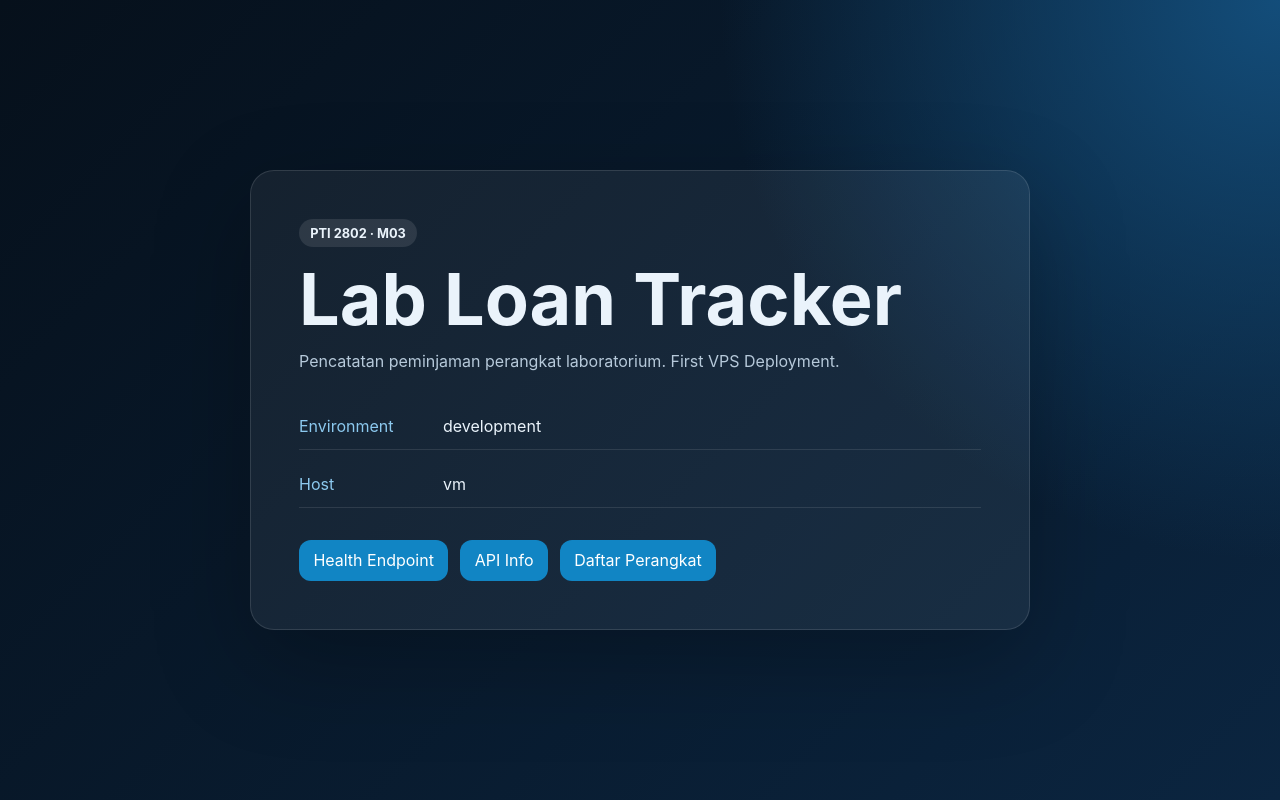
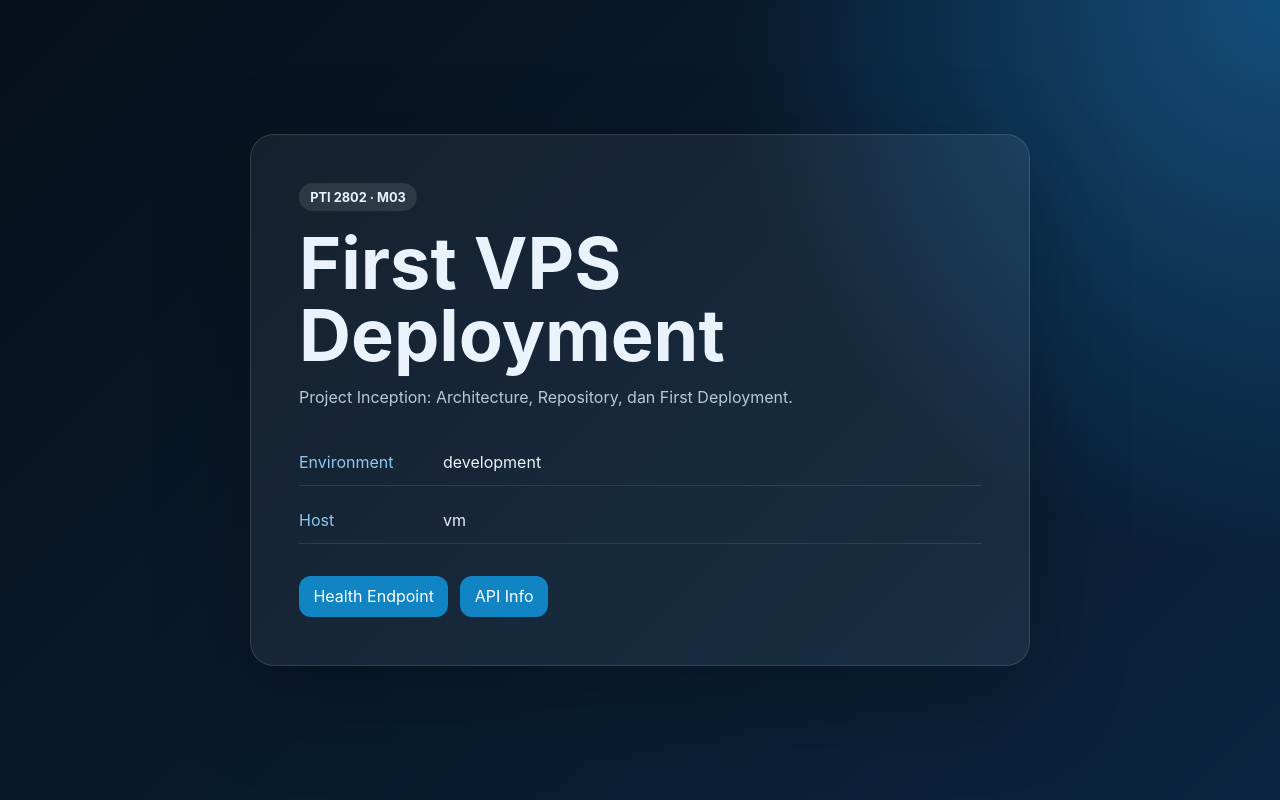
Before and after one commit to gistieg/cc-25832072008-lab-loan-tracker, a Flask app: page / in a window 1280 px wide. Run offline with Flask 3, Linux system fonts and the light colour scheme.

Commit message:
Update title and description in index.html

```diff
--- a/templates/index.html
+++ b/templates/index.html
@@ -3,15 +3,15 @@
 <head>
   <meta charset="utf-8">
   <meta name="viewport" content="width=device-width, initial-scale=1">
-  <meta name="description" content="Lab Loan Tracker - Cloud Computing PTI 2802">
-  <title>Lab Loan Tracker — M03</title>
+  <meta name="description" content="Cloud Computing PTI 2802 First Deployment">
+  <title>Cloud Project — M03</title>
   <link rel="stylesheet" href="{{ url_for('static', filename='style.css') }}">
 </head>
 <body>
   <main class="shell">
     <span class="badge">PTI 2802 · M03</span>
-    <h1>Lab Loan Tracker</h1>
-    <p class="lead">Pencatatan peminjaman perangkat laboratorium. First VPS Deployment.</p>
+    <h1>First VPS Deployment</h1>
+    <p class="lead">Project Inception: Architecture, Repository, dan First Deployment.</p>
 
     <dl>
       <div><dt>Environment</dt><dd>{{ app_env }}</dd></div>
@@ -21,7 +21,6 @@
     <nav>
       <a href="/health">Health Endpoint</a>
       <a href="/api/info">API Info</a>
-      <a href="/api/devices">Daftar Perangkat</a>
     </nav>
   </main>
 </body>
```
